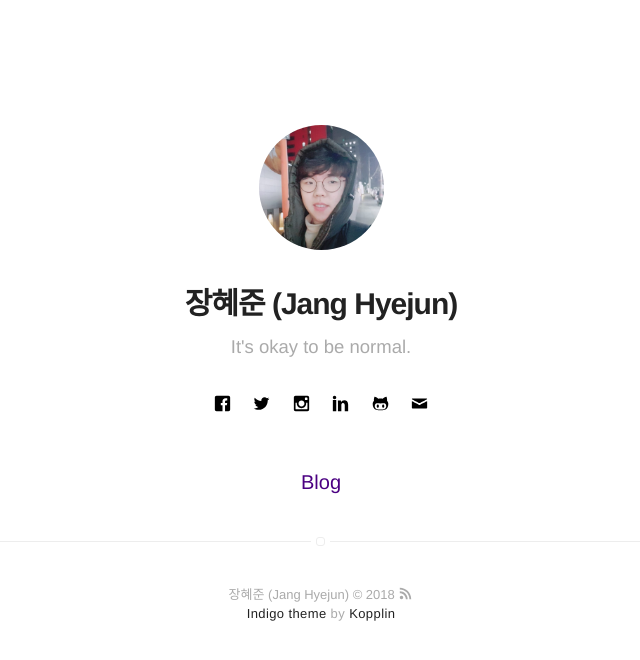
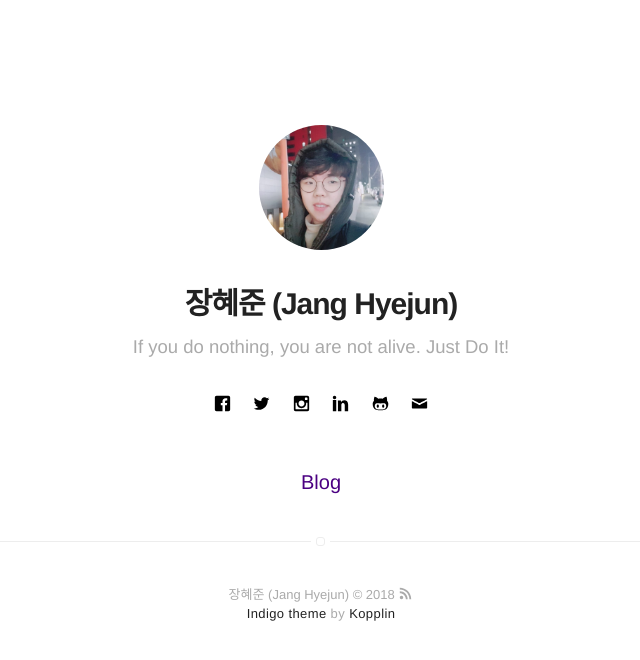
Before and after one commit to jhyejun/jhyejun.github.io, a Jekyll site: the page built from index.html, in a window 1280 px wide. Shown: the top 660 px of the page, without its empty margins (319-959 px from the left). Built offline with Jekyll 4.4.1, drawn with Linux system fonts in a browser that asks for light colours.

Commit message:
Change bio
Change bio

```diff
--- a/_config.yml
+++ b/_config.yml
@@ -1,6 +1,6 @@
 # main text of home
 name: 장혜준 (Jang Hyejun)
-bio: It's okay to be normal.
+bio: If you do nothing, you are not alive. Just Do It!
 
 # twitter summary info
 description: 장혜준 블로그
@@ -55,7 +55,7 @@ email: hyejun417@gmail.com
 authors:
     jhyejun:
         name: Hyejun Jang
-        bio: It's okay to be normal.
+        bio: If you do nothing, you are not alive. Just Do It!
         external-image: false
         picture: assets/images/profile.jpg
         twitter: jhyejun417
```
